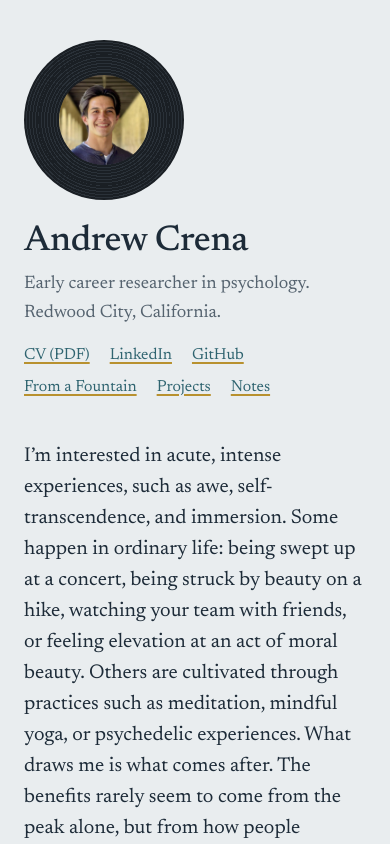
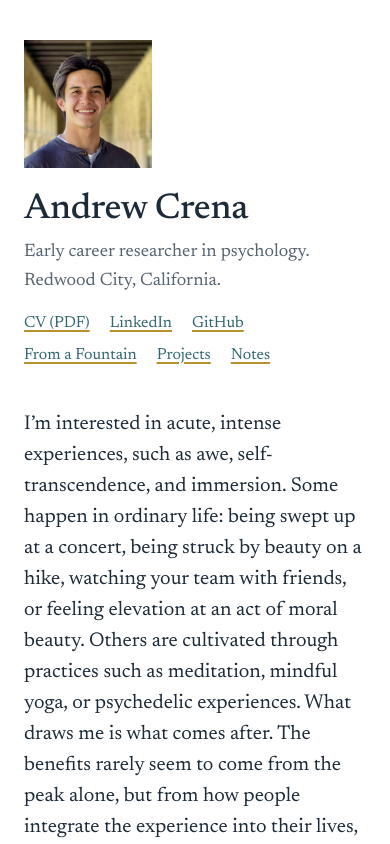
Before and after one commit to andrew-crena/andrew-crena.github.io, a plain HTML site: page index.html in a window 390 px wide. Shown: the top 844 px of the page. Drawn offline with Linux system fonts and the light colour scheme.

Commit message:
White background, and a plain photo instead of the record ring
- Background goes from the grey #E9EDEF to #fff on the homepage and on
  every page using projects.css (projects index, project pages, 404).
- The headshot is a plain square photo. The vinyl ring, its grooves and
  the circular crop are gone, along with the --vinyl and --groove
  variables they needed; the video placeholder now uses black directly.
- Removed the dark palettes, which would otherwise serve navy to anyone
  whose phone prefers dark, contradicting the white background.

Text colours are unchanged and all still pass on white: body 14.4:1,
secondary text 6.2:1, links 6.6:1.

Co-Authored-By: Claude Opus 5 <noreply@anthropic.com>
Claude-Session: https://claude.ai/code/session_01FDjmSs9nDQh1ik4MjoxQHa

```diff
--- a/index.html
+++ b/index.html
@@ -12,30 +12,15 @@
 <style>
   :root {
     color-scheme: light;
-    --bg: #E9EDEF;        /* Ocean Beach fog */
+    --bg: #fff;
     --ink: #1D2B38;       /* navy */
     --muted: #55636F;
     --accent: #2F6470;    /* cold sea */
     --sand: #B8912F;      /* sandstone arcade */
-    --vinyl: #1A1F24;
-    --groove: #2A3138;
     --rule: #C9D1D6;
     box-sizing: border-box;
     padding-top: env(safe-area-inset-top, 0px);
     padding-bottom: env(safe-area-inset-bottom, 0px);
-  }
-  @media (prefers-color-scheme: dark) {
-    :root {
-      color-scheme: dark;
-      --bg: #172330;
-      --ink: #E5E9EC;
-      --muted: #9AA7B2;
-      --accent: #8FC3CC;
-      --sand: #D8B862;
-      --vinyl: #0E1318;
-      --groove: #232B33;
-      --rule: #2D3B48;
-    }
   }
   *, *::before, *::after { box-sizing: inherit; }
   html { scroll-padding-top: env(safe-area-inset-top, 0px); }
@@ -54,7 +39,6 @@
     padding: 4rem 1.5rem 3rem;
   }
 
-  /* Hero: the portrait sits in the middle of a record, like a center label */
   .hero {
     display: grid;
     grid-template-columns: auto 1fr;
@@ -62,25 +46,13 @@
     align-items: center;
     margin-bottom: 2.5rem;
   }
-  .record {
-    width: 12rem;
-    height: 12rem;
-    border-radius: 50%;
-    background:
-      radial-gradient(circle, transparent 0 56%, var(--vinyl) 56% 58%, transparent 58%),
-      repeating-radial-gradient(circle, var(--vinyl) 0 2px, var(--groove) 2px 3px);
-    display: grid;
-    place-items: center;
-    position: relative;
-    flex-shrink: 0;
-  }
-  .record img {
-    width: 56%;
-    height: 56%;
-    border-radius: 50%;
+  .portrait {
+    width: 9rem;
+    height: 9rem;
     object-fit: cover;
     object-position: 50% 35%;
     display: block;
+    flex-shrink: 0;
   }
   h1 {
     font-size: 2.75rem;
@@ -131,7 +103,7 @@
   .video {
     position: relative;
     aspect-ratio: 16 / 9;
-    background: var(--vinyl);
+    background: #000;   /* behind the player while it loads */
     border-radius: 6px;
     overflow: hidden;
   }
@@ -162,7 +134,7 @@
   @media (max-width: 560px) {
     main { padding-top: 2.5rem; }
     .hero { grid-template-columns: 1fr; gap: 1.5rem; }
-    .record { width: 10rem; height: 10rem; }
+    .portrait { width: 8rem; height: 8rem; }
     h1 { font-size: 2.25rem; }
   }
 </style>
@@ -171,9 +143,7 @@
 <main>
 
   <header class="hero">
-    <div class="record">
-      <img src="headshot.jpg" alt="Andrew Crena" width="800" height="800">
-    </div>
+    <img class="portrait" src="headshot.jpg" alt="Andrew Crena" width="800" height="800">
     <div>
       <h1>Andrew Crena</h1>
       <p class="line">Early career researcher in psychology. Redwood City, California.</p>
--- a/projects/projects.css
+++ b/projects/projects.css
@@ -1,8 +1,5 @@
 /* plain on purpose; same font and colours as the homepage */
-:root { --bg:#E9EDEF; --ink:#1D2B38; --muted:#55636F; --accent:#2F6470; --sand:#B8912F; --rule:#C9D1D6; color-scheme:light; }
-@media (prefers-color-scheme: dark) {
-  :root { --bg:#172330; --ink:#E5E9EC; --muted:#9AA7B2; --accent:#8FC3CC; --sand:#D8B862; --rule:#2D3B48; color-scheme:dark; }
-}
+:root { --bg:#fff; --ink:#1D2B38; --muted:#55636F; --accent:#2F6470; --sand:#B8912F; --rule:#C9D1D6; color-scheme:light; }
 body { margin:0; background:var(--bg); color:var(--ink); font:1.125rem/1.6 "Newsreader", Georgia, "Times New Roman", serif; -webkit-text-size-adjust:100%; }
 main { max-width:38rem; margin:0 auto; padding:1.5rem 1.25rem 3rem; }
 a { color:var(--accent); text-decoration-color:var(--sand); text-underline-offset:.2em; }
```
